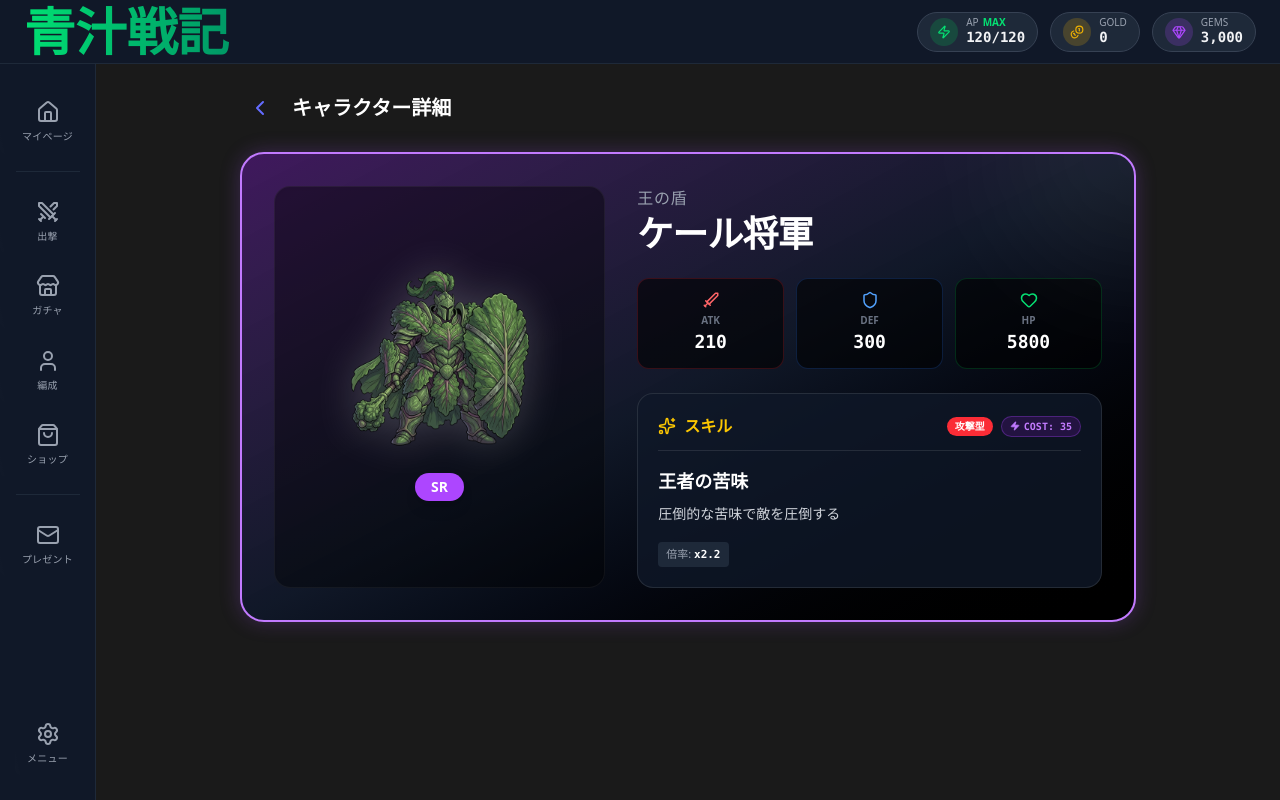
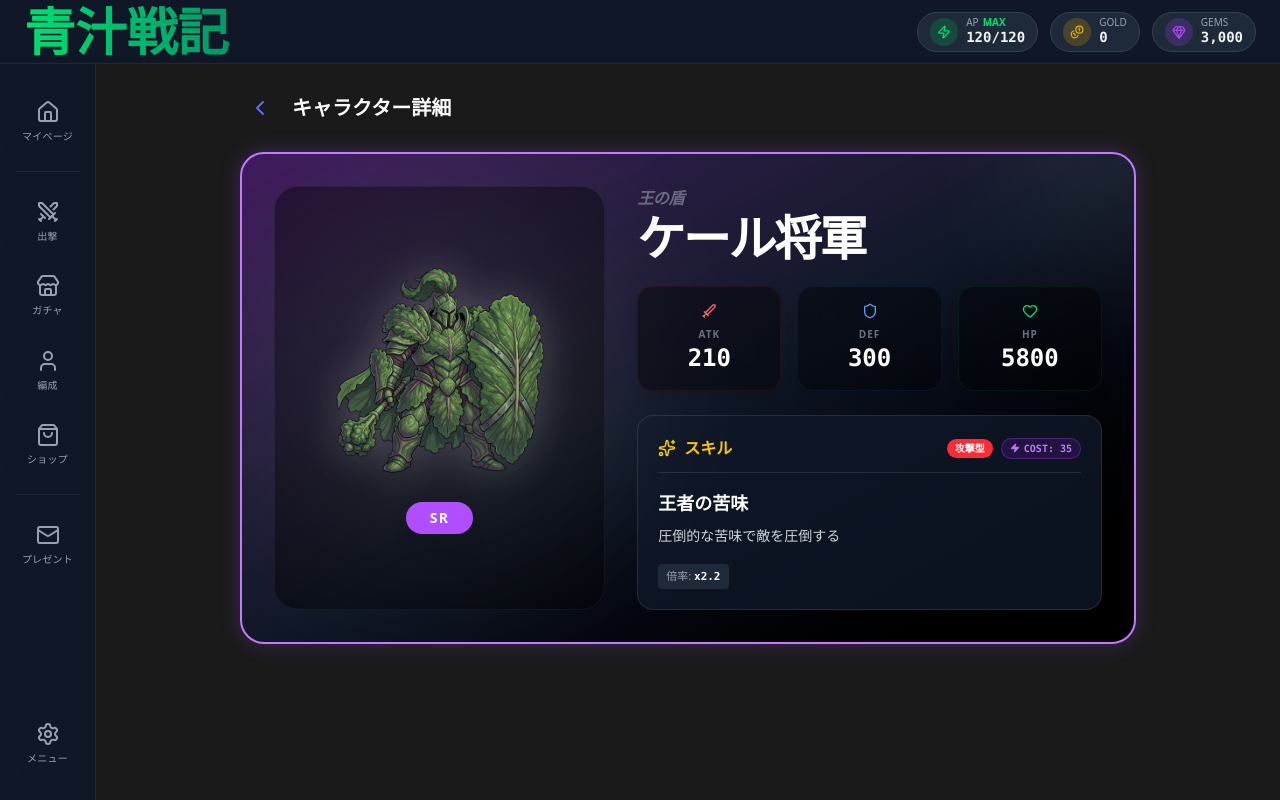
Before and after one commit to kyong/aojiru-senki, a React (Vite) app in the folder apps/web/: page /character/10 in a window 1280 px wide. Built offline with nearby package versions, Linux system fonts and the light colour scheme.

Commit message:
feat: キャラクター詳細ページのスタイルを改善し、ガチャ結果モーダルのデザインを更新

```diff
--- a/apps/web/src/components/LiquidProgressBar.css
+++ b/apps/web/src/components/LiquidProgressBar.css
@@ -4,9 +4,9 @@
   width: 100%;
   height: 54px;
   border-radius: 100px;
-  background: #0a1a0a;
-  border: 2.5px solid #1a3a1a;
-  box-shadow: 0 0 18px 2px #00ff4488, inset 0 2px 8px #000a;
+  background: #050f05;
+  border: 4px solid #1a3a1a;
+  box-shadow: 0 0 25px 5px #00ff4444, inset 0 2px 10px rgba(255, 255, 255, 0.1);
   overflow: hidden;
 }
 
--- a/apps/web/src/pages/CharacterDetail.tsx
+++ b/apps/web/src/pages/CharacterDetail.tsx
@@ -61,41 +61,44 @@
           <div className="absolute top-0 right-0 w-64 h-64 bg-white/5 rounded-full -translate-y-1/2 translate-x-1/2 blur-3xl pointer-events-none" />
 
           {/* Character Visual */}
-          <div className="w-full md:w-2/5 flex flex-col items-center justify-center bg-black/40 rounded-2xl p-8 border border-white/5 shadow-inner min-h-[300px]">
-            <div className="text-8xl md:text-9xl drop-shadow-[0_0_20px_rgba(255,255,255,0.2)] mb-4">
-              {character.image ? (
-                <img src={character.image} alt={character.name} className="w-48 h-48 object-contain" />
-              ) : (
-                character.emoji
-              )}
+          <div className="w-full md:w-2/5 flex flex-col items-center justify-center bg-black/40 rounded-3xl p-6 md:p-8 border border-white/5 shadow-inner min-h-[260px] md:min-h-[380px]">
+            <div className="relative group">
+              <div className="absolute inset-0 bg-white/10 blur-3xl rounded-full scale-150 group-hover:bg-white/20 transition-all duration-700" />
+              <div className="text-8xl md:text-9xl relative drop-shadow-[0_0_20px_rgba(255,255,255,0.2)]">
+                {character.image ? (
+                  <img src={character.image} alt={character.name} className="w-40 h-40 md:w-56 md:h-56 object-contain" />
+                ) : (
+                  character.emoji
+                )}
+              </div>
             </div>
-            <div className={clsx("px-4 py-1 rounded-full font-black text-sm mb-2 shadow-lg", rarityBadge[character.rarity])}>
+            <div className={clsx("mt-4 px-6 py-1.5 rounded-full font-black text-xs md:text-sm shadow-xl tracking-widest", rarityBadge[character.rarity])}>
               {character.rarity}
             </div>
           </div>
 
           {/* Character Profile & Stats */}
-          <div className="flex-1 space-y-6">
-            <div className="space-y-1">
-              <p className="text-gray-400 text-sm md:text-base font-medium tracking-wider">{character.title}</p>
-              <h1 className="text-3xl md:text-4xl font-black text-white tracking-tight">{character.name}</h1>
+          <div className="flex-1 space-y-4 md:space-y-6">
+            <div className="space-y-1 text-center md:text-left">
+              <p className="text-gray-400 text-xs md:text-base font-bold tracking-tight uppercase opacity-60 italic">{character.title}</p>
+              <h1 className="text-3xl md:text-5xl font-black text-white tracking-tighter leading-none">{character.name}</h1>
             </div>
 
-            <div className="grid grid-cols-3 gap-3">
-              <div className="bg-black/60 rounded-xl p-3 border border-red-500/20 flex flex-col items-center">
-                <Sword className="text-red-400 mb-1" size={18} />
-                <span className="text-gray-500 text-[10px] uppercase font-bold">ATK</span>
-                <span className="text-white text-lg font-black font-mono">{character.atk}</span>
+            <div className="grid grid-cols-3 gap-2 md:gap-4">
+              <div className="bg-black/40 backdrop-blur-md rounded-2xl p-3 md:p-4 border border-red-500/10 flex flex-col items-center shadow-lg group hover:border-red-500/30 transition-all">
+                <Sword className="text-red-400 mb-1 sm:mb-2 group-hover:scale-110 transition-transform" size={16} />
+                <span className="text-[9px] md:text-[10px] text-gray-500 uppercase font-black tracking-widest">ATK</span>
+                <span className="text-white text-base md:text-2xl font-black font-mono">{character.atk}</span>
               </div>
-              <div className="bg-black/60 rounded-xl p-3 border border-blue-500/20 flex flex-col items-center">
-                <Shield className="text-blue-400 mb-1" size={18} />
-                <span className="text-gray-500 text-[10px] uppercase font-bold">DEF</span>
-                <span className="text-white text-lg font-black font-mono">{character.def}</span>
+              <div className="bg-black/40 backdrop-blur-md rounded-2xl p-3 md:p-4 border border-blue-500/10 flex flex-col items-center shadow-lg group hover:border-blue-500/30 transition-all">
+                <Shield className="text-blue-400 mb-1 sm:mb-2 group-hover:scale-110 transition-transform" size={16} />
+                <span className="text-[9px] md:text-[10px] text-gray-500 uppercase font-black tracking-widest">DEF</span>
+                <span className="text-white text-base md:text-2xl font-black font-mono">{character.def}</span>
               </div>
-              <div className="bg-black/60 rounded-xl p-3 border border-green-500/20 flex flex-col items-center">
-                <Heart className="text-green-400 mb-1" size={18} />
-                <span className="text-gray-500 text-[10px] uppercase font-bold">HP</span>
-                <span className="text-white text-lg font-black font-mono">{character.hp}</span>
+              <div className="bg-black/40 backdrop-blur-md rounded-2xl p-3 md:p-4 border border-green-500/10 flex flex-col items-center shadow-lg group hover:border-green-500/30 transition-all">
+                <Heart className="text-green-400 mb-1 sm:mb-2 group-hover:scale-110 transition-transform" size={16} />
+                <span className="text-[9px] md:text-[10px] text-gray-500 uppercase font-black tracking-widest">HP</span>
+                <span className="text-white text-base md:text-2xl font-black font-mono">{character.hp}</span>
               </div>
             </div>
 
--- a/apps/web/src/pages/GachaList.tsx
+++ b/apps/web/src/pages/GachaList.tsx
@@ -53,13 +53,13 @@
         </div>
 
         {/* Probability Summary */}
-        <div className="grid grid-cols-3 gap-4">
+        <div className="grid grid-cols-1 sm:grid-cols-3 gap-3">
           {rarities.map(r => (
-            <div key={r} className="bg-gray-800/40 border border-gray-700 rounded-xl p-4 text-center">
-              <p className={clsx('text-xs font-black px-2 py-0.5 rounded inline-block mb-2', rarityBadge[r])}>
-                {r}
+            <div key={r} className="bg-gray-800/40 border border-gray-700 rounded-2xl p-4 flex sm:flex-col items-center justify-between sm:justify-center gap-3 shadow-lg backdrop-blur-sm">
+              <p className={clsx('text-[10px] sm:text-xs font-black px-2 py-0.5 rounded shadow-sm', rarityBadge[r])}>
+                {r} 提供割合
               </p>
-              <p className={clsx('text-2xl font-black font-mono leading-none', rarityText[r])}>
+              <p className={clsx('text-xl sm:text-2xl font-black font-mono leading-none', rarityText[r])}>
                 {RARITY_WEIGHTS[r]}%
               </p>
             </div>
--- a/apps/web/src/pages/Splash.tsx
+++ b/apps/web/src/pages/Splash.tsx
@@ -68,8 +68,8 @@
       />
 
       {/* React UI Layer */}
-      <div className="absolute inset-x-0 bottom-12 md:bottom-24 z-10 flex justify-center pointer-events-none">
-        <div className="w-[80%] max-w-[600px]">
+      <div className="absolute inset-x-0 bottom-16 md:bottom-24 z-50 flex justify-center pointer-events-none">
+        <div className="w-[85%] max-w-[500px] pointer-events-auto">
           <LiquidProgressBar value={progress} />
         </div>
       </div>
```
Also changed, not shown: apps/web/src/pages/Gacha.tsx (+31 -14 lines), apps/web/public/images/characters/kenashi.png.
